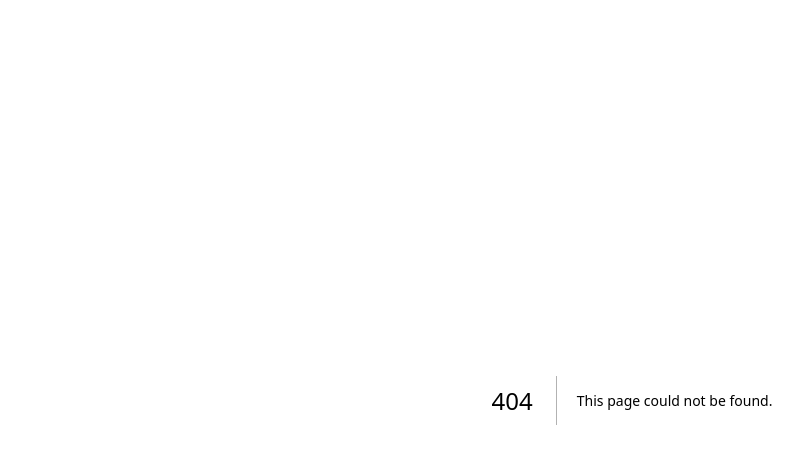
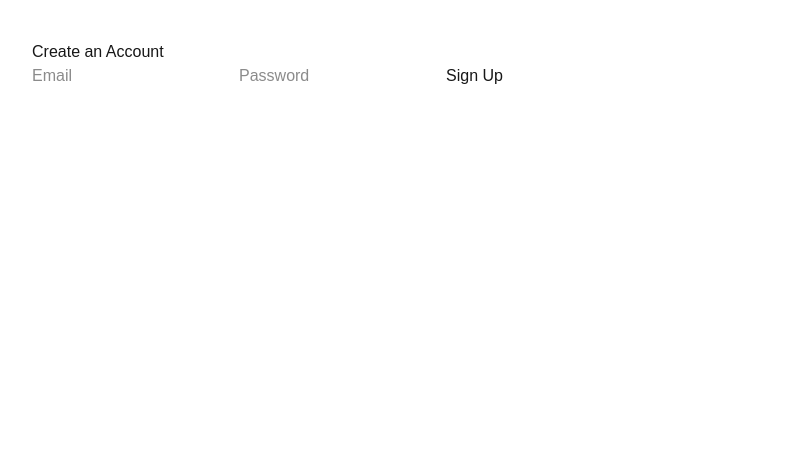
Before and after one commit to Jondoez2/nextjs-boilerplate, a Next.js app: page /signup in a window 1280 px wide. Before the commit this address had no page. Shown: the top 464 px of the page, without its empty margins (8-811 px from the left). Built offline with nearby package versions, Linux system fonts and the light colour scheme.

Commit message:
Create page.jsx

```diff
--- /dev/null
+++ b/app/signup/page.jsx
@@ -0,0 +1,40 @@
+"use client";
+import { useState } from "react";
+import { supabase } from "../../lib/supabase";
+
+export default function Signup() {
+  const [email, setEmail] = useState("");
+  const [password, setPassword] = useState("");
+  const [message, setMessage] = useState("");
+
+  async function handleSignup() {
+    const { error } = await supabase.auth.signUp({
+      email,
+      password,
+    });
+
+    if (error) setMessage(error.message);
+    else setMessage("Check your email to confirm your account.");
+  }
+
+  return (
+    <div style={{ padding: 40 }}>
+      <h1>Create an Account</h1>
+
+      <input
+        placeholder="Email"
+        onChange={(e) => setEmail(e.target.value)}
+      />
+
+      <input
+        placeholder="Password"
+        type="password"
+        onChange={(e) => setPassword(e.target.value)}
+      />
+
+      <button onClick={handleSignup}>Sign Up</button>
+
+      <p>{message}</p>
+    </div>
+  );
+}
```
